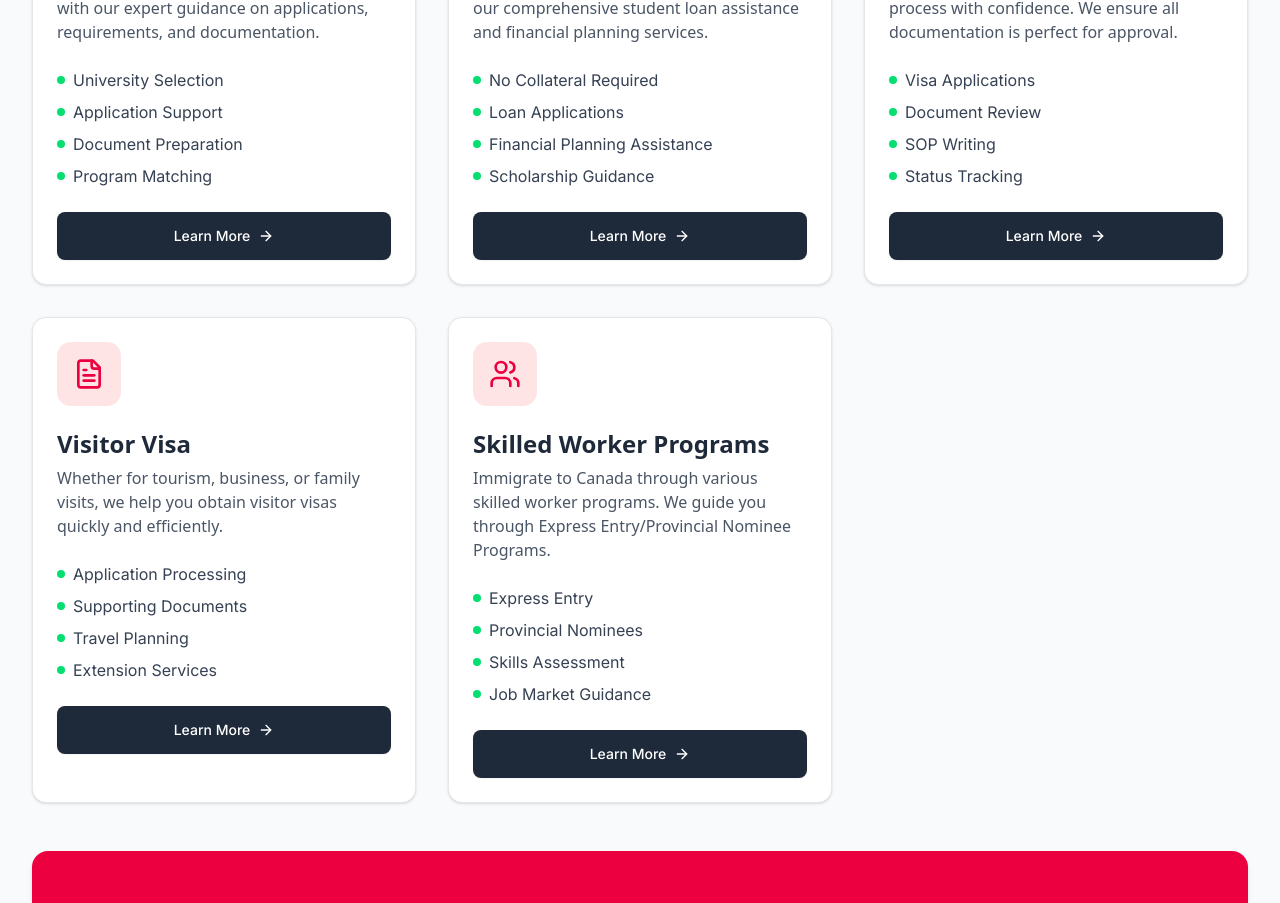
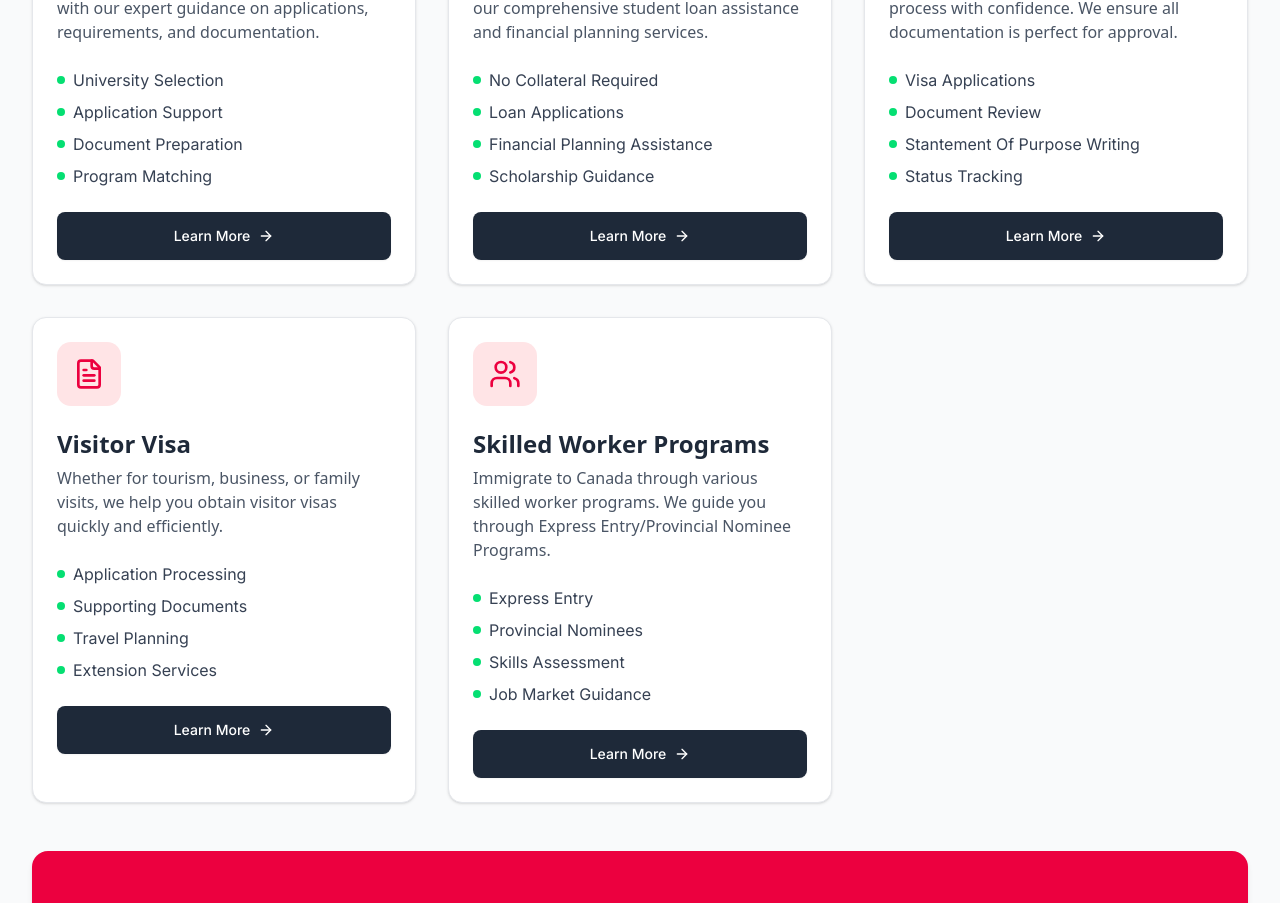
Before and after one commit to PreyeO/Path-Qwest, a Next.js app: page / in a window 1280 px wide. Shown: the part 1080-1983 px from the top of the page. Built offline with nearby package versions, Linux system fonts and the light colour scheme.

Commit message:
content update

```diff
--- a/data.ts
+++ b/data.ts
@@ -52,7 +52,7 @@ export const services = [
     features: [
       "Visa Applications",
       "Document Review",
-      "SOP Writing",
+      "Stantement Of Purpose Writing",
       "Status Tracking",
     ],
   },
```
